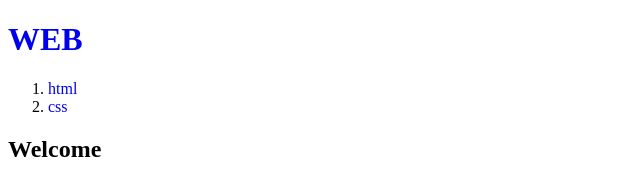
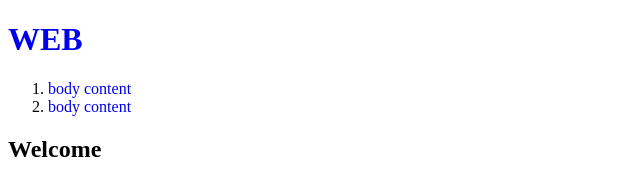
Before and after one commit to BeautyJeong/Next.js13, a Next.js app: page / in a window 1280 px wide. Shown: the top 170 px of the page, without its empty margins (0-640 px from the left). Built offline with nearby package versions, Linux system fonts and the light colour scheme; data requests are answered from the project's data file.

Commit message:
글목록 가져오기: 클라이언트 컴포넌트를 이용 --- - 클라이언트 컴포넌트를 이용해서 데이터 가져오는 것의 문제점: 자바스크립트가 실행되지 않으면 데이터 불러와지지 않음, 보안 문제도 있음

```diff
--- /dev/null
+++ b/db.json
@@ -0,0 +1,35 @@
+{
+  "topics": [
+    {
+      "id": 1,
+      "title": "html",
+      "body": {
+        "content": "body content"
+      }
+    },
+    {
+      "id": 2,
+      "title": "css",
+      "body": {
+        "content": "body content"
+      }
+    }
+  ],
+  "posts": [
+    {
+      "id": 1,
+      "title": "json-server",
+      "author": "typicode"
+    }
+  ],
+  "comments": [
+    {
+      "id": 1,
+      "body": "some comment",
+      "postId": 1
+    }
+  ],
+  "profile": {
+    "name": "typicode"
+  }
+}
--- a/src/app/layout.tsx
+++ b/src/app/layout.tsx
@@ -1,10 +1,19 @@
+'use client'; //useEffect, useState 는 클라이언트 컴포넌트임
 import Link from 'next/link';
 import type { Metadata } from 'next'
-import './globals.css' //전역 스타일
+import './globals.css'
+import { useEffect, useState } from "react"; //전역 스타일
 
-export const metadata: Metadata = {
-  title: 'Web tutorials',
-  description: 'Generated by Beauty',
+//metadata는 서버 컴포넌트이므로 주석처리
+// export const metadata: Metadata = {
+//   title: 'Web tutorials',
+//   description: 'Generated by Beauty',
+// }
+
+interface Topic {
+    id: string;
+    title: string;
+    body: {content : string};
 }
 
 export default function RootLayout({
@@ -12,14 +21,29 @@
 }: {
   children: React.ReactNode
 }) {
+    const [topics, setTopics] = useState<Topic[]>([]);
+    useEffect(()=>{
+        fetch('http://localhost:9999/topics')
+            .then(resp=> {
+                console.log(resp)
+                return resp.json()
+            })
+            .then(result=>{
+                console.log(result)
+                return setTopics(result)
+            });
+    }, []);
   return (
     <html>
       <body>
       <h1><Link href="/">WEB</Link></h1>
 
       <ol>
-          <li><Link href="/read/1">html</Link></li>
-          <li><Link href="/read/2">css</Link></li>
+          {/*<li><Link href="/read/1">html</Link></li>*/}
+          {/*<li><Link href="/read/2">css</Link></li>*/}
+          {topics.map((topic)=>{
+              return <li key={topic.id}><Link href={`/read/${topic.id}`}>{topic.body.content }</Link></li>
+          })}
       </ol>
       {children}
 
```
Also changed, not shown: img.png (added).
